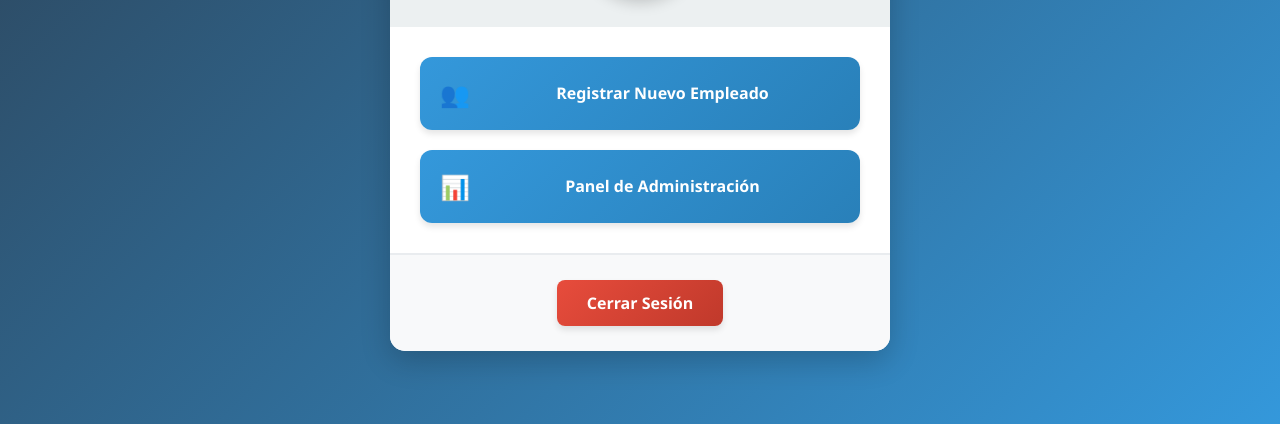
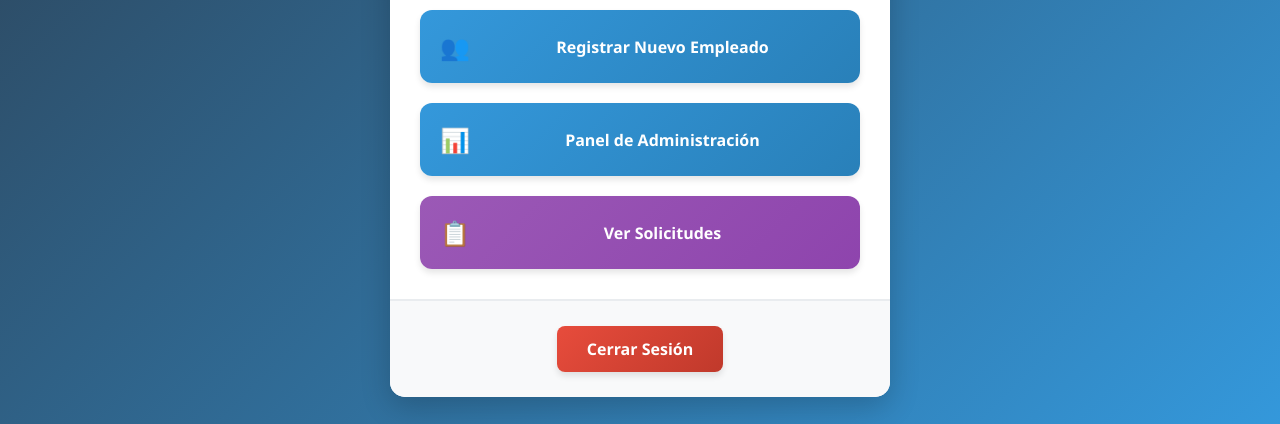
Before and after one commit to Aluj4n/Sistema-control-de-asistencia, a plain HTML site: page pages/admin-welcome.html in a window 1280 px wide. Shown: the part 376-800 px from the top of the page. Drawn offline with Linux system fonts and the light colour scheme.

Commit message:
he agregado nuevo botonsolicitud_admin-welcome.css,html,js

```diff
--- a/css/admin-welcome.css
+++ b/css/admin-welcome.css
@@ -66,11 +66,12 @@ body {
     box-shadow: 0 5px 15px rgba(0, 0, 0, 0.1);
 }
 
+/* Mantén todo tu CSS existente y solo asegúrate de que los botones se vean bien */
 .admin-options {
     padding: 30px;
     display: flex;
     flex-direction: column;
-    gap: 20px;
+    gap: 20px; /* Esto asegura espacio entre botones */
 }
 
 .admin-option-btn {
@@ -90,6 +91,13 @@ body {
     box-shadow: 0 4px 6px rgba(0, 0, 0, 0.1);
 }
 
+.admin-option-btn:nth-child(3) {
+    background: linear-gradient(135deg, #9b59b6 0%, #8e44ad 100%);
+}
+
+.admin-option-btn:nth-child(3):hover {
+    background: linear-gradient(135deg, #8e44ad 0%, #7d3c98 100%);
+}
 .admin-option-btn:hover {
     transform: translateY(-2px);
     box-shadow: 0 6px 12px rgba(0, 0, 0, 0.15);
--- a/js/admin-welcome.js
+++ b/js/admin-welcome.js
@@ -4,25 +4,28 @@ document.addEventListener('DOMContentLoaded', function() {
 });
 
 function cargarDatosAdministrador() {
-    // Obtener nombre del administrador (puedes cambiar esto según tu sistema)
+    // Obtener nombre del administrador
     const adminName = localStorage.getItem('adminName') || 'Administrador';
     document.getElementById('adminName').textContent = adminName;
-
-    // Configurar logo del sistema (usa una imagen existente)
-    const systemLogo = document.getElementById('systemLogo');
-    systemLogo.src = '../images/logo-nanas.png'; // Puedes cambiar esto
 }
 
 function irARegistrarEmpleado() {
     // Redirigir al formulario de registro de empleados
     alert('Redirigiendo a registro de empleados...');
-    // window.location.href = 'admin-register-employee.html'; // Descomenta cuando crees el Formulario 6
+    // window.location.href = 'admin-register.html'; // Para Formulario 6
 }
 
 function irAPanelAdministracion() {
     // Redirigir al panel de administración
     alert('Redirigiendo al panel de administración...');
-    // window.location.href = 'admin-panel.html'; // Descomenta cuando crees el Formulario 7
+    // window.location.href = 'admin-panel.html'; // Para Formulario 7
+}
+
+// FUNCIÓN NUEVA AGREGADA
+function irAVerSolicitudes() {
+    // Redirigir al panel de solicitudes
+    alert('Redirigiendo a solicitudes pendientes...');
+    window.location.href = 'admin-solicitudes.html'; // Para Formulario 9
 }
 
 function cerrarSesion() {
--- a/pages/admin-welcome.html
+++ b/pages/admin-welcome.html
@@ -32,6 +32,11 @@
                 <span class="btn-icon">📊</span>
                 <span class="btn-text">Panel de Administración</span>
             </button>
+
+            <button class="admin-option-btn" onclick="irAVerSolicitudes()">
+                <span class="btn-icon">📋</span>
+                <span class="btn-text">Ver Solicitudes</span>
+            </button>
         </div>
 
         <div class="footer">
```
